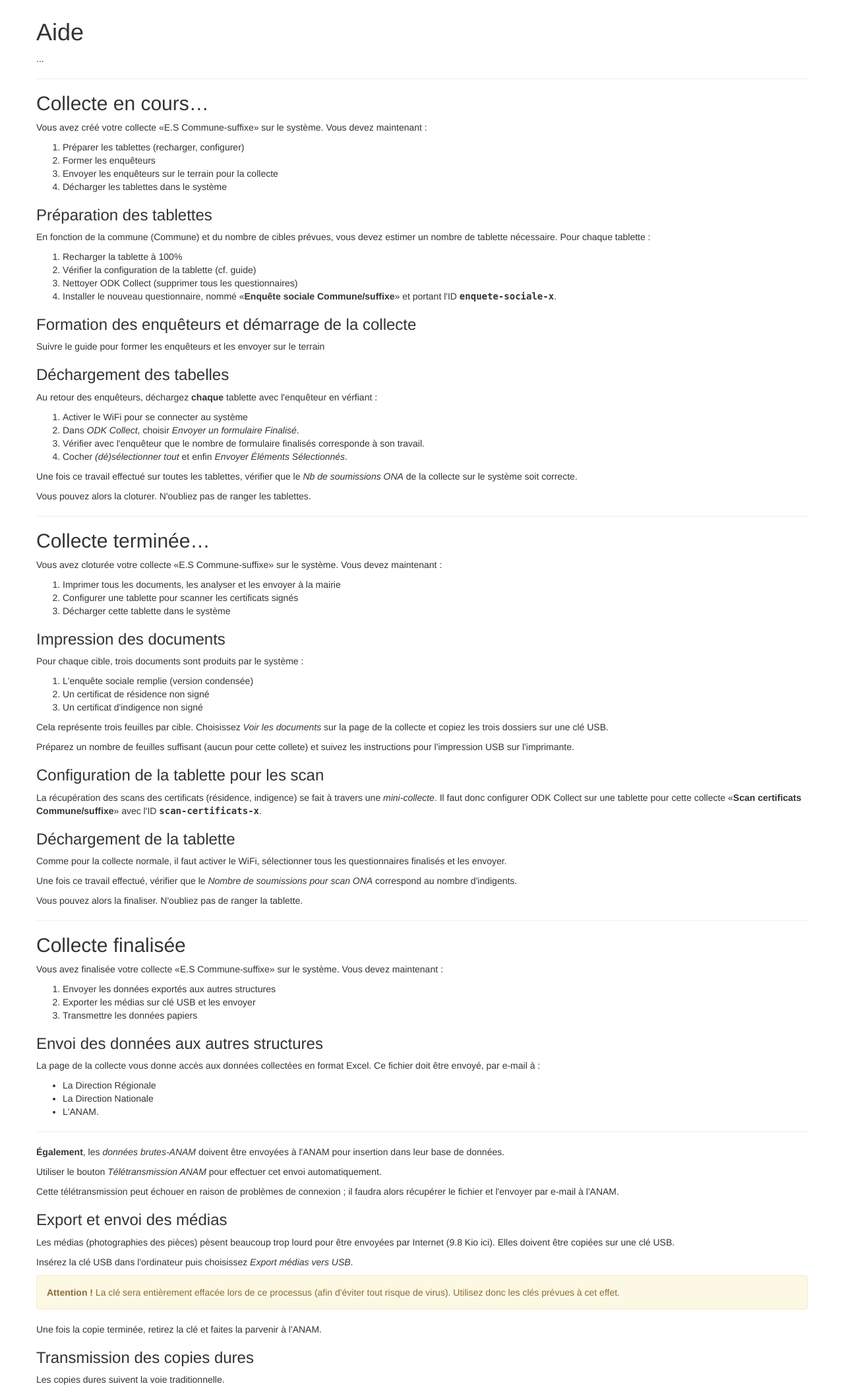
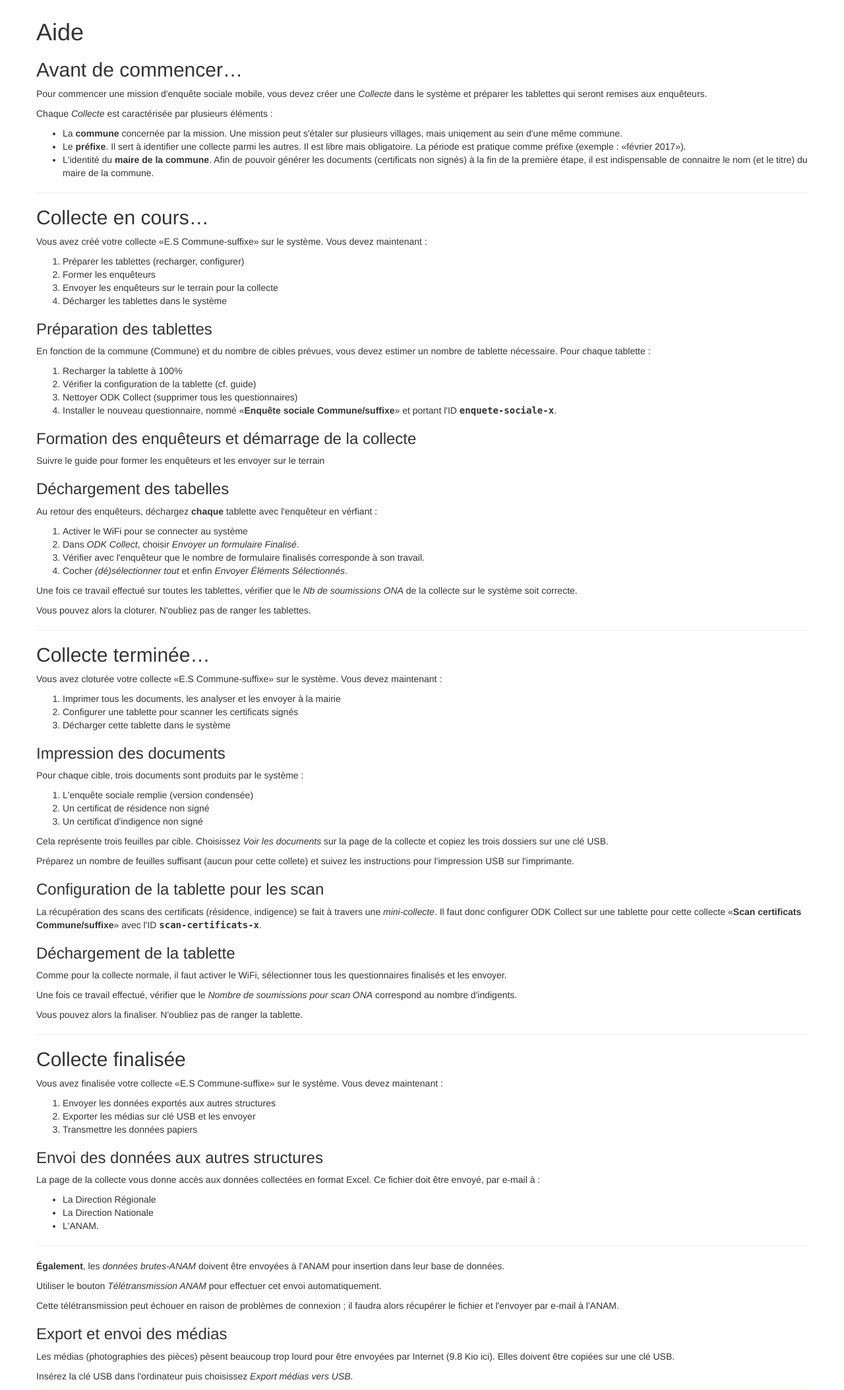
Before and after one commit to yeleman/hamed, a Django app: page /help in a window 1280 px wide. Shown: the part 51-2158 px from the top of the page at 66% size. Run offline with Django 3.2, Linux system fonts and the light colour scheme; parts of the project's set-up code (start-up, migrations or seed data) failed here and were passed over; some libraries are stand-ins or nearby versions.

Commit message:
updated help

```diff
--- a/hamed/templates/help.html
+++ b/hamed/templates/help.html
@@ -4,7 +4,7 @@
 
 {% block content %}
 <h1>Aide</h1>
-<p>...</p>
+{% include "help_not_started.html" %}
 
 <hr />
 {% include "help_started.html" %}
--- /dev/null
+++ b/hamed/templates/help_not_started.html
@@ -0,0 +1,8 @@
+<h2>Avant de commencer…</h2>
+<p>Pour commencer une mission d'enquête sociale mobile, vous devez créer une <em>Collecte</em> dans le système et préparer les tablettes qui seront remises aux enquêteurs.</p>
+<p>Chaque <em>Collecte</em> est caractérisée par plusieurs éléments :</p>
+<ul>
+	<li>La <strong>commune</strong> concernée par la mission. Une mission peut s'étaler sur plusieurs villages, mais uniqement au sein d'une même commune.</li>
+	<li>Le <strong>préfixe</strong>. Il sert à identifier une collecte parmi les autres. Il est libre mais obligatoire. La période est pratique comme préfixe (exemple : «février 2017»).</li>
+	<li>L'identité du <strong>maire de la commune</strong>. Afin de pouvoir générer les documents (certificats non signés) à la fin de la première étape, il est indispensable de connaitre le nom (et le titre) du maire de la commune.</li>
+</ul>
```
